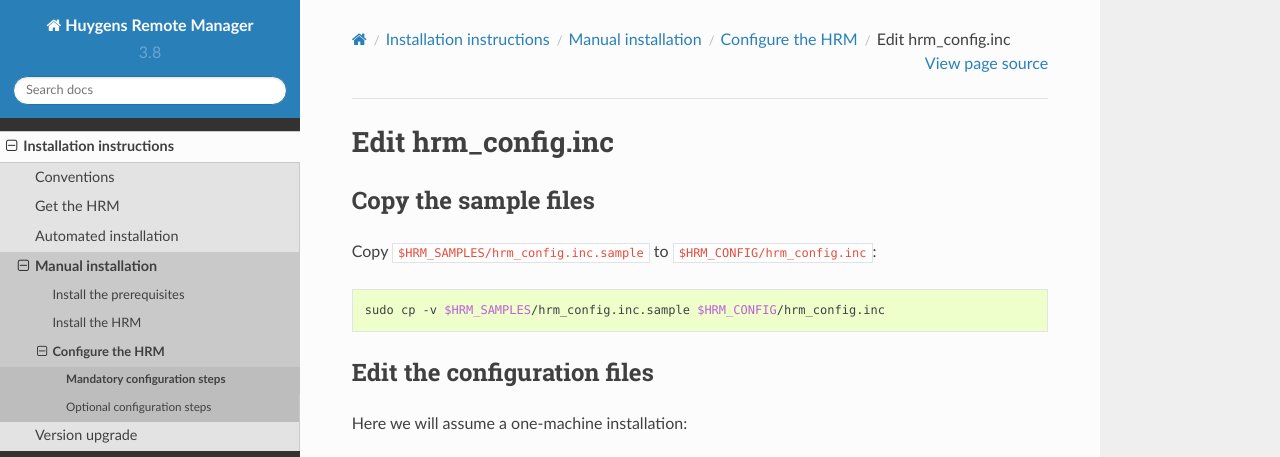
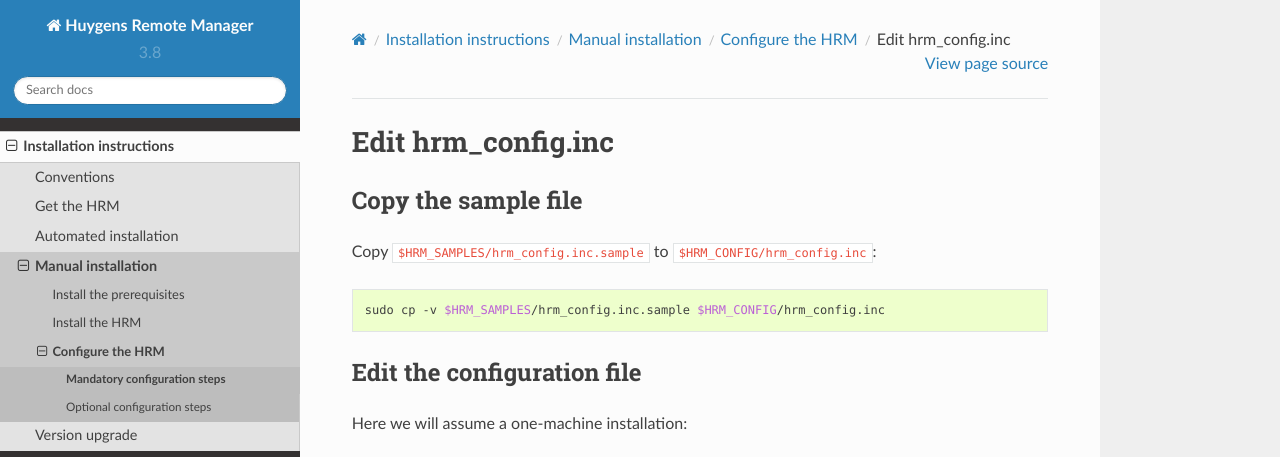
Before and after one commit to aarpon/hrm_docs, a Sphinx documentation site: the page built from docs/admin/config_files.rst, in a window 1280 px wide and 900 px high. Shown: the top 457 px of the window. Built offline with Sphinx 7.4.7 and the Read the Docs theme 2.0.0, drawn with Linux system fonts in a browser that asks for light colours.

Commit message:
Minor corrections.

```diff
--- a/docs/admin/config_files.rst
+++ b/docs/admin/config_files.rst
@@ -7,8 +7,8 @@
 Edit hrm_config.inc
 ***********************************
 
-Copy the sample files
-=====================
+Copy the sample file
+====================
 
 Copy ``$HRM_SAMPLES/hrm_config.inc.sample`` to ``$HRM_CONFIG/hrm_config.inc``:
 
@@ -17,8 +17,8 @@
     sudo cp -v $HRM_SAMPLES/hrm_config.inc.sample $HRM_CONFIG/hrm_config.inc
 
 
-Edit the configuration files
-============================
+Edit the configuration file
+===========================
 
 Here we will assume a one-machine installation:
 
```
